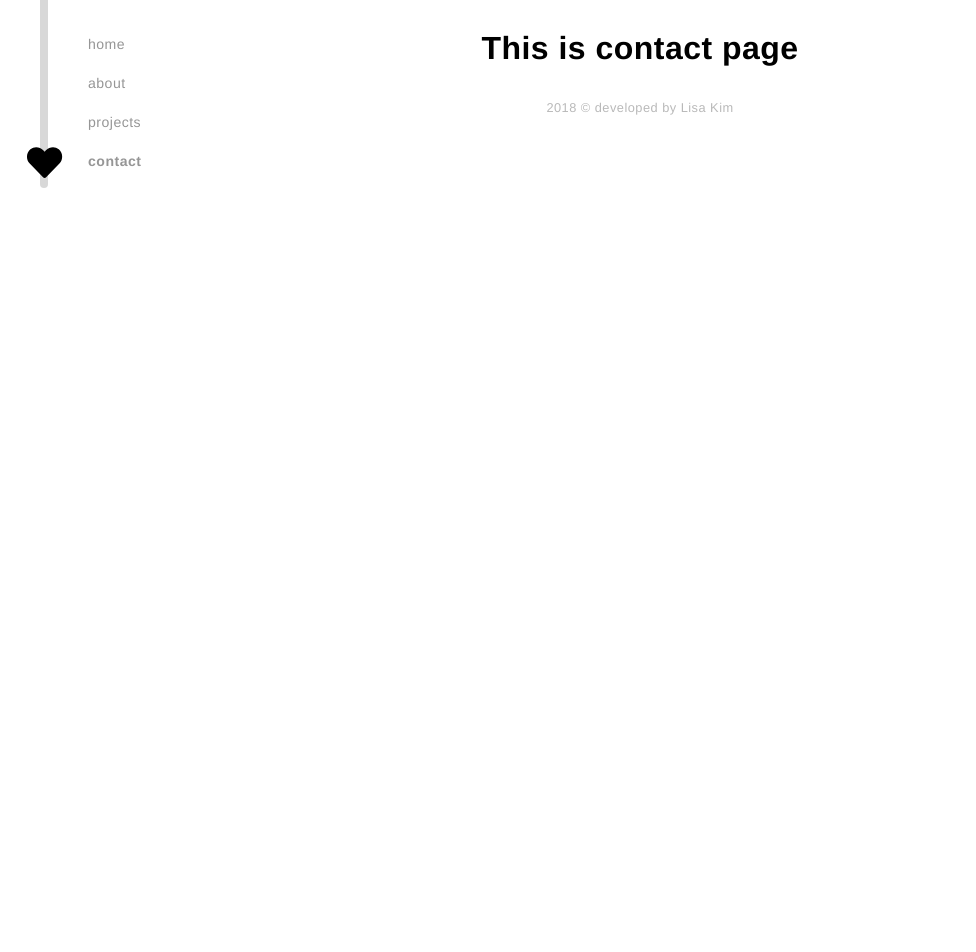
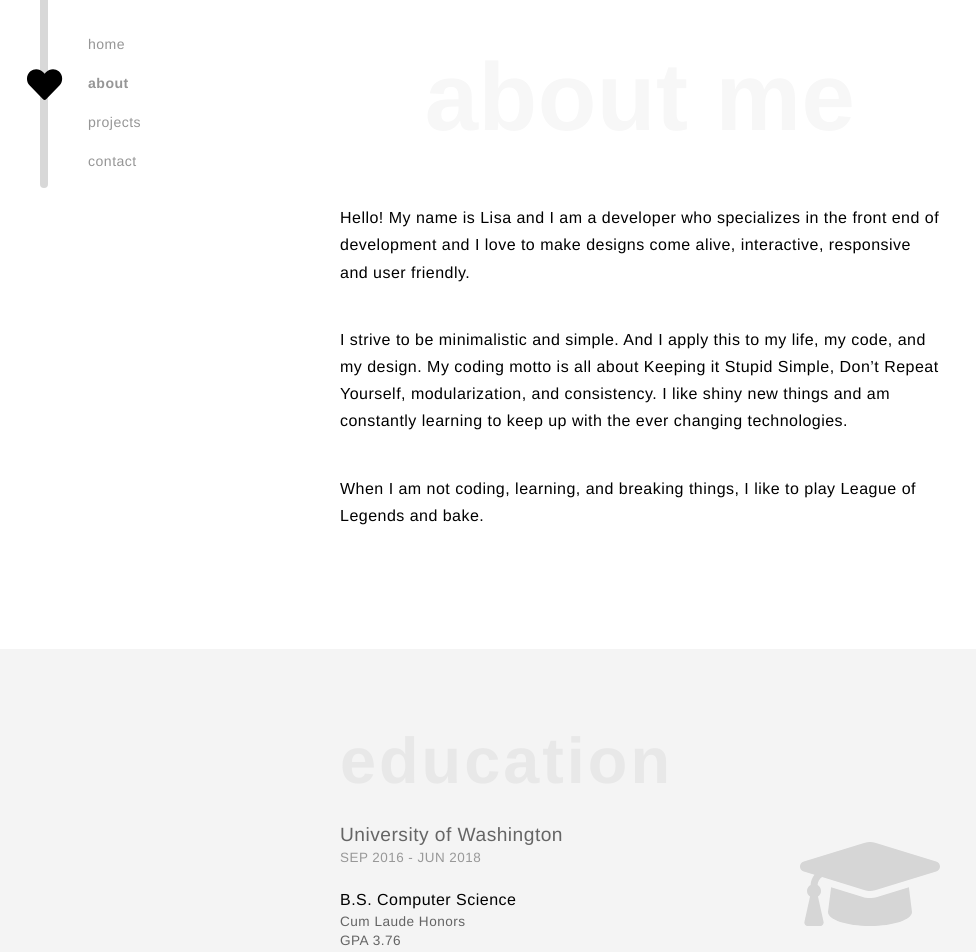
Before and after one commit to kimlisa/personal-portfolio, a Vue app: page /#/about in a window 1280 px wide. Before the commit this address led to /#/contact. Shown: the top 952 px of the page, without its empty margins (0-976 px from the left). Before the commit the page ends 800 px from the top, so only its background shows below. Built offline with nearby package versions, Linux system fonts and the light colour scheme.

Commit message:
working on about page

```diff
--- a/src/components/BasePageSectionHeader.vue
+++ b/src/components/BasePageSectionHeader.vue
@@ -1,5 +1,5 @@
 <template>
-  <header class="section-title">
+  <header class="section-title" :class="rightAlign ? 'align-right' : ''">
     <h2>{{title}}</h2>
   </header>
 </template>
@@ -12,7 +12,7 @@ export default {
       type: String,
       required: true,
     },
-    leftAlign: {
+    rightAlign: {
       type: Boolean,
       default: false,
     },
@@ -23,12 +23,19 @@ export default {
 <style scope>
   .section-title {
     color: #F7F7F7;
-    font-size: 3em;
+    font-size: 2.7em;
+    letter-spacing: 3px;
   }
 
 
   .section-title h2 {
-    margin-bottom: 0;
+    margin-bottom: 25px;
     margin-top: 0px;
+    line-height: 1;
+  }
+
+
+  .align-right {
+    text-align: right;
   }
 </style>
--- a/src/components/NavigationVertical.vue
+++ b/src/components/NavigationVertical.vue
@@ -33,6 +33,9 @@ export default {
     this.currRoute = this.$router.currentRoute.name
     console.log('vertical nav created: ', this.$router.currentRoute.name);
   },
+  destroyed() {
+    window.scrollTo(0, 0);
+  },
   methods: {
   },
 };
--- a/src/views/About.vue
+++ b/src/views/About.vue
@@ -25,6 +25,59 @@
           slot="header"
           title="education"
       ></section-header>
+      <section slot="content" class="section-content-flex">
+        <div class="left-content school-info">
+          <span class="grad-school">University of Washington</span>
+          <span class="grad-date">SEP 2016 - JUN 2018</span>
+          <span class="degree-name">B.S. Computer Science</span>
+          <span class="honors">Cum Laude Honors</span>
+          <span class="gpa">GPA 3.76</span>
+        </div>
+        <div class="right-content">
+          <font-awesome-icon icon="graduation-cap" class="section-icon"></font-awesome-icon>
+        </div>
+      </section>
+    </page-section>
+    <page-section>
+      <section-header
+        slot="header"
+        title="skills"
+        :right-align="true"
+      ></section-header>
+      <section slot="content" class="section-content-flex skill-section">
+        <div class="left-bracket">{</div>
+        <ul class="skill-list-1">
+          <li>Vue.js</li>
+          <li>Node.js</li>
+          <li>Python3</li>
+        </ul>
+        <ul class="skill-list-2">
+          <li>Responsive</li>
+          <li>CSS / HTML</li>
+          <li>jQuery</li>
+        </ul>
+        <ul class="skill-list-3">
+          <li>MongoDB</li>
+          <li>REST API</li>
+          <li>Git / GitHub</li>
+        </ul>
+        <div class="right-bracket">}</div>
+      </section>
+    </page-section>
+    <page-section :add-bg="true">
+      <section-header
+          slot="header"
+          title="more"
+      ></section-header>
+      <section slot="content" class="section-content-flex more-section">
+        <div class="left-content">
+          view resume<br>
+          kimlisa@uw.edu
+        </div>
+        <div class="right-content">
+          <img src="@/assets/me1.jpg" class="my-photo">
+        </div>
+      </section>
     </page-section>
   </div>
 </template>
@@ -59,5 +112,59 @@ export default {
 };
 </script>
 <style scoped>
+.section-content-flex {
+  display: flex;
+  align-items: center;
+  justify-content: space-between;
+}
+  .section-icon {
+    color: #D6D6D6;
+    font-size: 7em;
+  }
 
+  .school-info span {
+    display: block;
+  }
+
+  .grad-school {
+    color: #656565;
+    font-size: 1.2em;
+    font-weight: 400;
+  }
+
+  .grad-date {
+    color: #989898;
+    font-size: .84em;
+    line-height: .98;
+    margin-bottom: 25px;
+  }
+
+  .honors, .gpa {
+    font-size: .85em;
+    color: #646464;
+  }
+
+  .degree-name, .honors, .gpa {
+    line-height: 1.4;
+  }
+
+  .left-bracket, .right-bracket {
+    font-size: 12em;
+    color: #E8E8E8;
+    line-height: 1;
+  }
+
+  .skill-section ul {
+    list-style-type: none;
+    margin: 40px 0 0 0;
+    padding: 0;
+  }
+  .skill-section li {
+    margin-bottom: 10px;
+  }
+
+  .my-photo {
+    width: 200px;
+    border-radius: 50%;
+  }
 </style>
```
Also changed, not shown: src/assets/me2.jpg (added).
